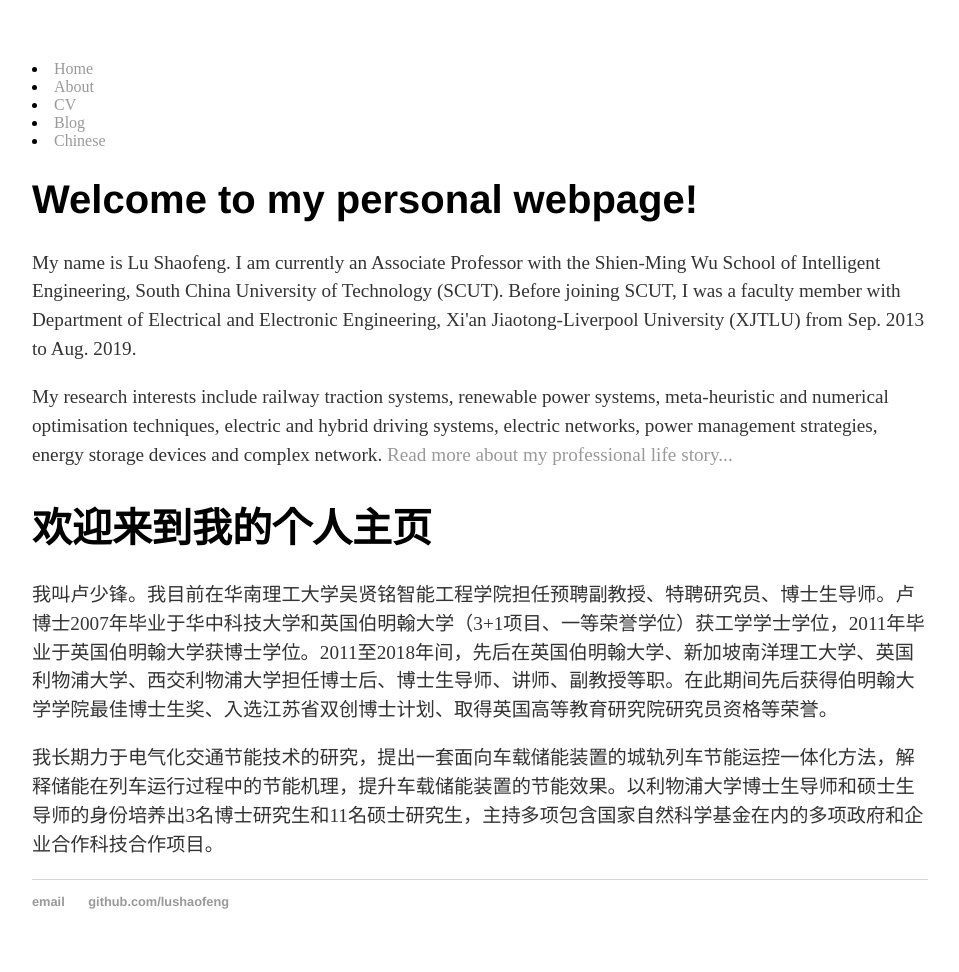
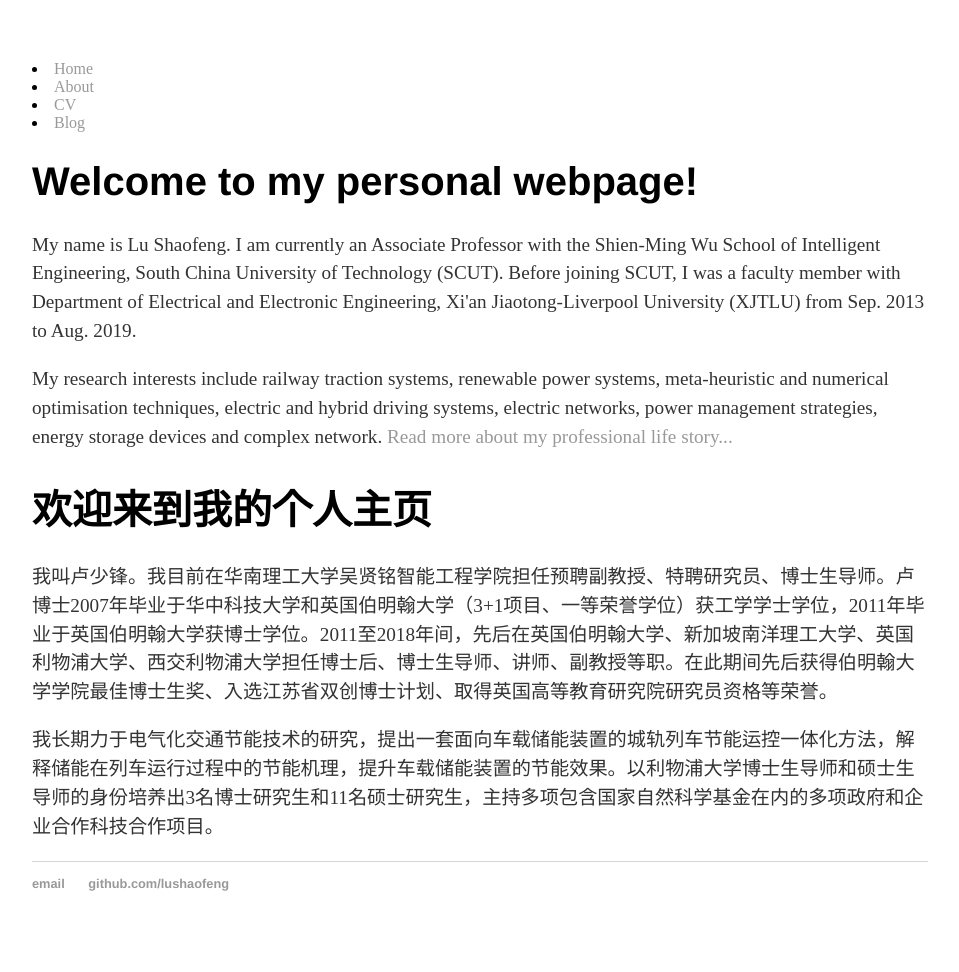
Before and after one commit to lushaofeng/lushaofeng.github.io, a Jekyll site: the page built from index.html, in a window 1280 px wide. Shown: the whole page, without its empty margins (160-1119 px from the left). Built offline with Jekyll 4.4.1, drawn with Linux system fonts in a browser that asks for light colours.

Commit message:
Update navigation.yml

```diff
--- a/_data/navigation.yml
+++ b/_data/navigation.yml
@@ -6,5 +6,3 @@
   link: /cv.html
 - name: Blog
   link: /blog.html
-- name: Chinese
-  link: /ch.md
```
